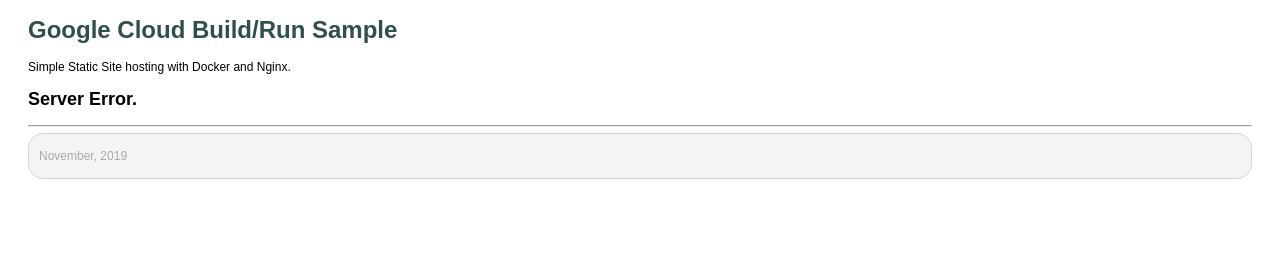
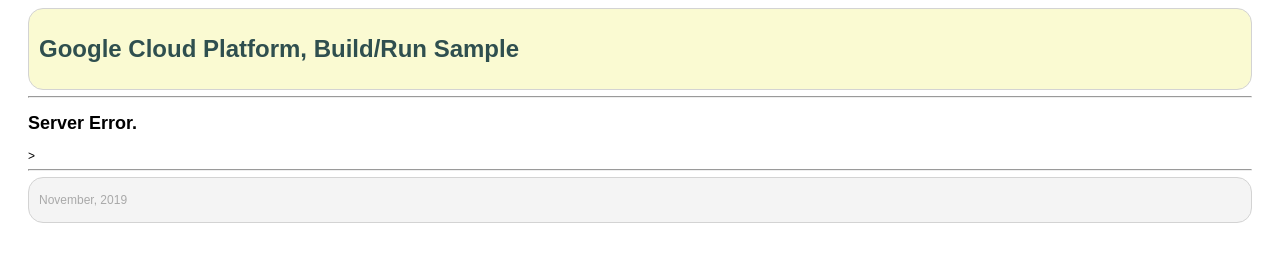
Before and after one commit to delvalle/google-cloud-run-build-sample, a website: page src/50x.html in a window 1280 px wide. Drawn offline with Linux system fonts and the light colour scheme.

Commit message:
FEATURE: updating error pages HTML

```diff
--- a/src/50x.html
+++ b/src/50x.html
@@ -8,9 +8,13 @@
     <link rel="stylesheet" href="styles.css" />
   </head>
   <body>
-    <h1>Google Cloud Build/Run Sample</h1>
-    <p>Simple Static Site hosting with Docker and Nginx.</p>
-    <h2>Server Error.</h2>
+    <header>
+      <h1>Google Cloud Platform, Build/Run Sample</h1>
+    </header>
+    <hr />
+    <section>
+      <h2>Server Error.</h2>
+    </section>>
     <hr />
     <footer>
       <p>November, 2019</p>
```
Also changed, not shown: src/404.html (+7 -3 lines).
